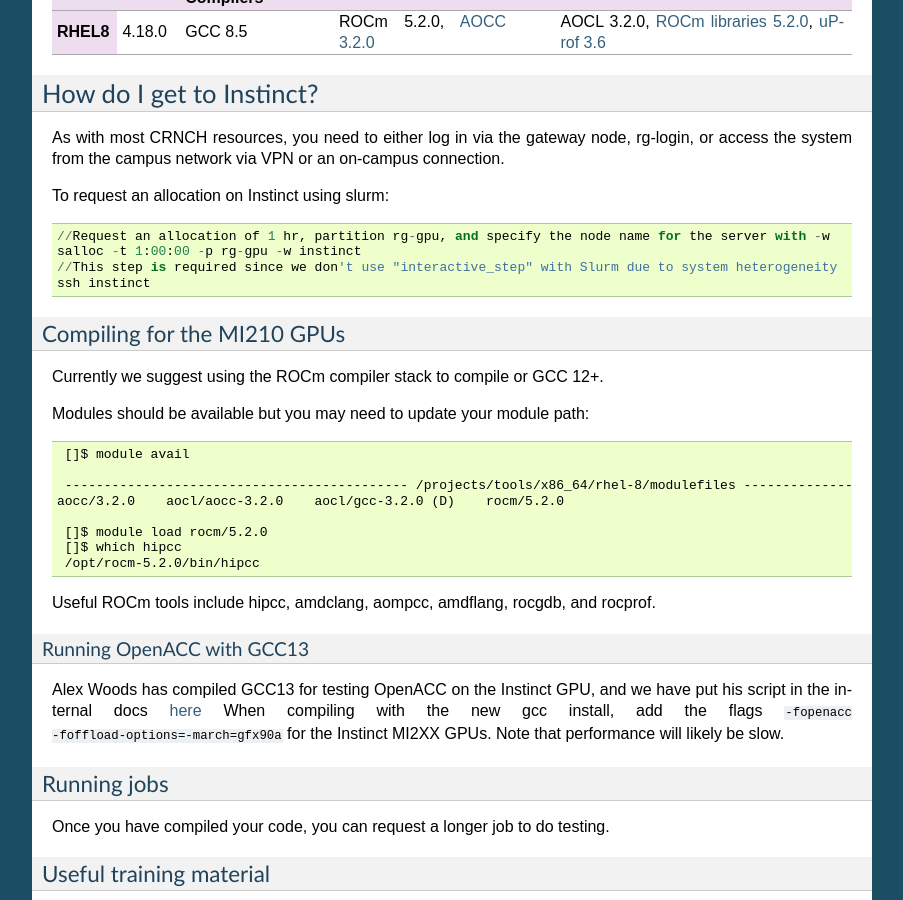
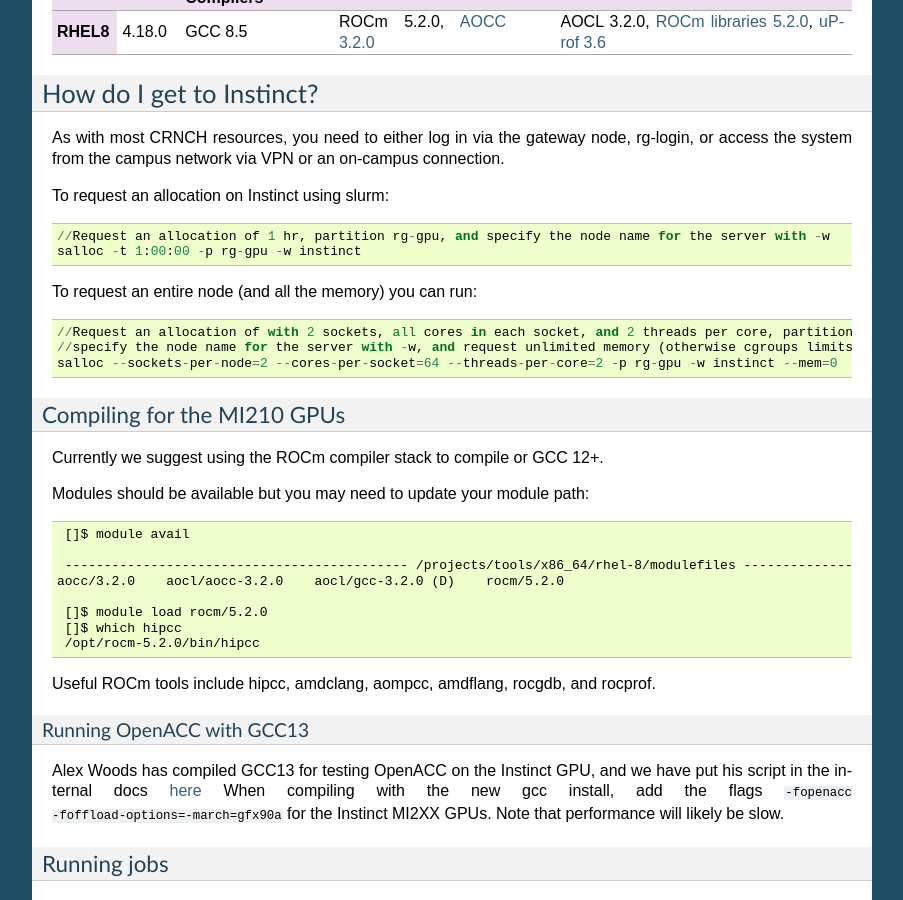
Before and after one commit to gt-crnch-rg/read-the-docs, a Sphinx documentation site: the page built from docs/gpu/instinct-mi210.rst, in a window 1280 px wide and 900 px high, scrolled down 653 px. Shown: the whole window, without its empty margins (198-1101 px from the left). Built offline with Sphinx 7.4.7, drawn with Linux system fonts in a browser that asks for light colours; pages that are not in the unit, such as notebooks, are missing from menus.

Commit message:
Update instinct-mi210.rst

```diff
--- a/docs/gpu/instinct-mi210.rst
+++ b/docs/gpu/instinct-mi210.rst
@@ -73,8 +73,15 @@
 
     //Request an allocation of 1 hr, partition rg-gpu, and specify the node name for the server with -w
     salloc -t 1:00:00 -p rg-gpu -w instinct
-    //This step is required since we don't use "interactive_step" with Slurm due to system heterogeneity
-    ssh instinct
+
+To request an entire node (and all the memory) you can run:
+
+
+.. code::
+
+    //Request an allocation of with 2 sockets, all cores in each socket, and 2 threads per core, partition rg-gpu,
+    //specify the node name for the server with -w, and request unlimited memory (otherwise cgroups limits to 1 GB per core)
+    salloc --sockets-per-node=2 --cores-per-socket=64 --threads-per-core=2 -p rg-gpu -w instinct --mem=0
 
 Compiling for the MI210 GPUs
 ----------------------------
```
